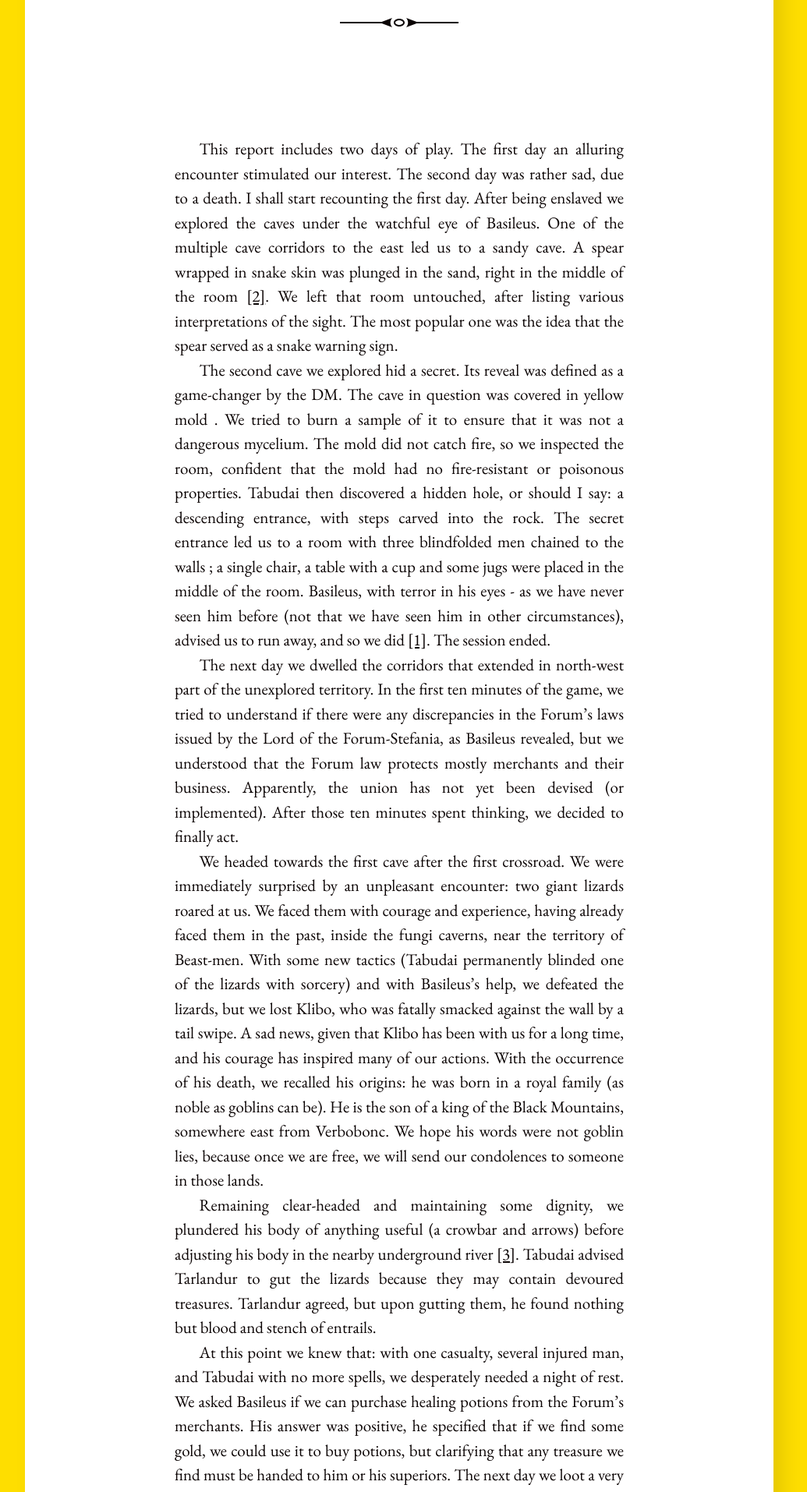
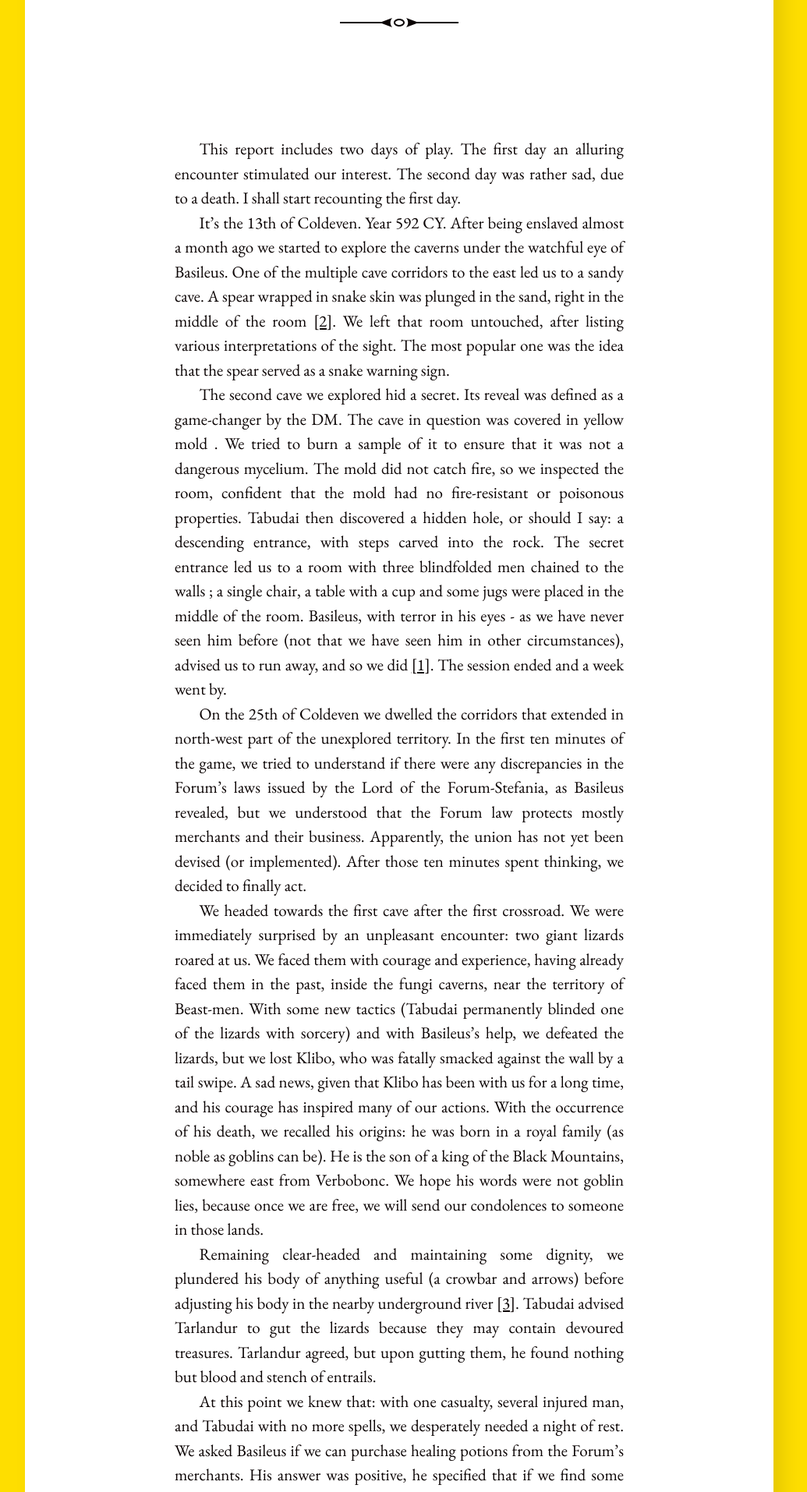
Before and after one commit to InexistentThirdChimera/InexistentThirdChimera.github.io, a Jekyll site: the page built from _posts/2023-03-26-player-report-4-and-5;-Goodbye-To-Klibo-(from-lionbeak-campaign).md, in a window 1280 px wide. Shown: the part 427-2341 px from the top of the page at 78% size, without its empty margins (128-1163 px from the left). Built offline with Jekyll 4.4.1, drawn with Linux system fonts in a browser that asks for light colours.

Commit message:
added exact dates on PR4-5

```diff
--- a/_posts/2023-03-26-player-report-4-and-5;-Goodbye-To-Klibo-(from-lionbeak-campaign).md
+++ b/_posts/2023-03-26-player-report-4-and-5;-Goodbye-To-Klibo-(from-lionbeak-campaign).md
@@ -40,11 +40,13 @@ layout: post
 
 
 
-This report includes two days of play. The first day an alluring encounter stimulated our interest. The second day was rather sad, due to a death. I shall start recounting the first day. After being enslaved we explored the caves under the watchful eye of Basileus. One of the multiple cave corridors to the east led us to a sandy cave. A spear wrapped in snake skin was plunged in the sand, right in the middle of the room <a name="nf2"><sup>[[2]](#fn2)</sup><a>. We left that room untouched, after listing various interpretations of the sight. The most popular one was the idea that the spear served as a snake warning sign.
+This report includes two days of play. The first day an alluring encounter stimulated our interest. The second day was rather sad, due to a death. I shall start recounting the first day.
 
-The second cave we explored hid a secret. Its reveal was defined as a game-changer by the DM. The cave in question was covered in yellow mold . We tried to burn a sample of it to ensure that it was not a dangerous mycelium. The mold did not catch fire, so we inspected the room, confident that the mold had no fire-resistant or poisonous properties. Tabudai then discovered a hidden hole, or should I say: a descending entrance, with steps carved into the rock. The secret entrance led us to a room with three blindfolded men chained to the walls ; a single chair, a table with a cup and some jugs were placed in the middle of the room. Basileus, with terror in his eyes - as we have never seen him before (not that we have seen him in other circumstances), advised us to run away, and so we did <a name="nf1"><sup>[[1]](#fn1)</sup><a>. The session ended.
+It’s the 13th of Coldeven. Year 592 CY. After being enslaved almost a month ago we started to explore the caverns under the watchful eye of Basileus. One of the multiple cave corridors to the east led us to a sandy cave. A spear wrapped in snake skin was plunged in the sand, right in the middle of the room <a name="nf2"><sup>[[2]](#fn2)</sup><a>. We left that room untouched, after listing various interpretations of the sight. The most popular one was the idea that the spear served as a snake warning sign.
 
-The next day we dwelled the corridors that extended in north-west part of the unexplored territory. In the first ten minutes of the game, we tried to understand if there were any discrepancies in the Forum's laws issued by the Lord of the Forum-Stefania, as Basileus revealed, but we understood that the Forum law protects mostly merchants and their business. Apparently, the union has not yet been devised (or implemented). After those ten minutes spent thinking, we decided to finally act.
+The second cave we explored hid a secret. Its reveal was defined as a game-changer by the DM. The cave in question was covered in yellow mold . We tried to burn a sample of it to ensure that it was not a dangerous mycelium. The mold did not catch fire, so we inspected the room, confident that the mold had no fire-resistant or poisonous properties. Tabudai then discovered a hidden hole, or should I say: a descending entrance, with steps carved into the rock. The secret entrance led us to a room with three blindfolded men chained to the walls ; a single chair, a table with a cup and some jugs were placed in the middle of the room. Basileus, with terror in his eyes - as we have never seen him before (not that we have seen him in other circumstances), advised us to run away, and so we did <a name="nf1"><sup>[[1]](#fn1)</sup><a>. The session ended and a week went by.
+
+On the 25th of Coldeven we dwelled the corridors that extended in north-west part of the unexplored territory. In the first ten minutes of the game, we tried to understand if there were any discrepancies in the Forum's laws issued by the Lord of the Forum-Stefania, as Basileus revealed, but we understood that the Forum law protects mostly merchants and their business. Apparently, the union has not yet been devised (or implemented). After those ten minutes spent thinking, we decided to finally act.
 
 We headed towards the first cave after the first crossroad. We were immediately surprised by an unpleasant encounter: two giant lizards roared at us. We faced them with courage and experience, having already faced them in the past, inside the fungi caverns, near the territory of Beast-men. With some new tactics (Tabudai permanently blinded one of the lizards with sorcery) and with Basileus's help, we defeated the lizards, but we lost Klibo, who was fatally smacked against the wall by a tail swipe. A sad news, given that Klibo has been with us for a long time, and his courage has inspired many of our actions. With the occurrence of his death, we recalled his origins: he was born in a royal family (as noble as goblins can be). He is the son of a king of the Black Mountains, somewhere east from Verbobonc. We hope his words were not goblin lies, because once we are free, we will send our condolences to someone in those lands.
 
```
